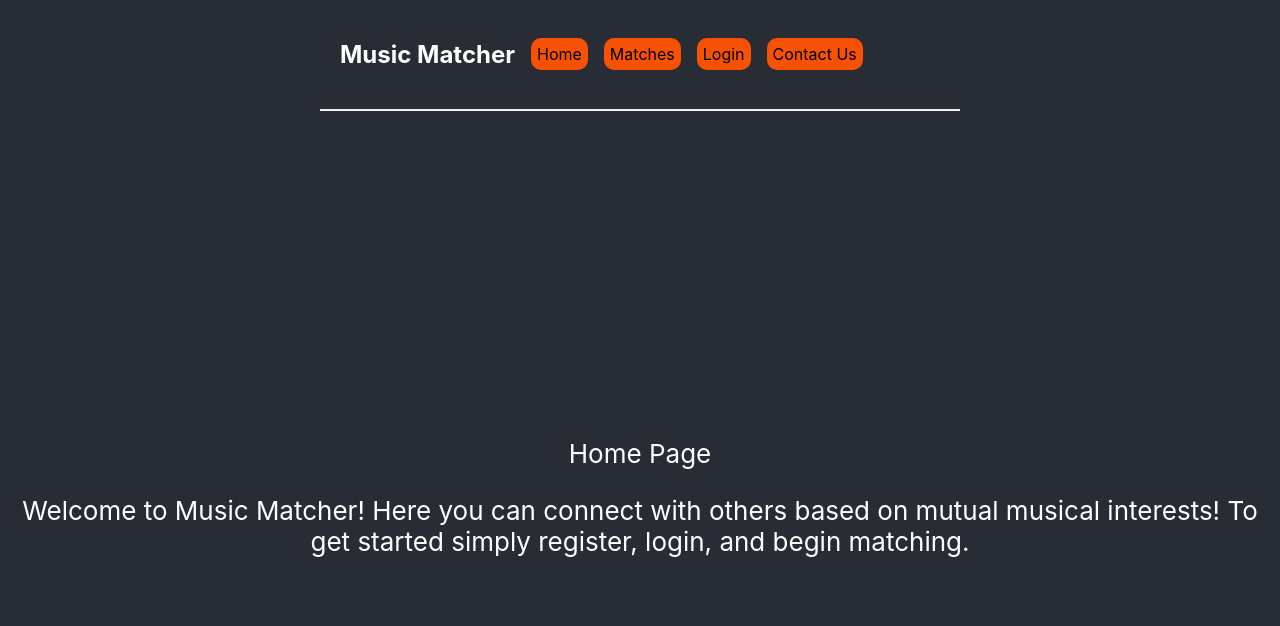
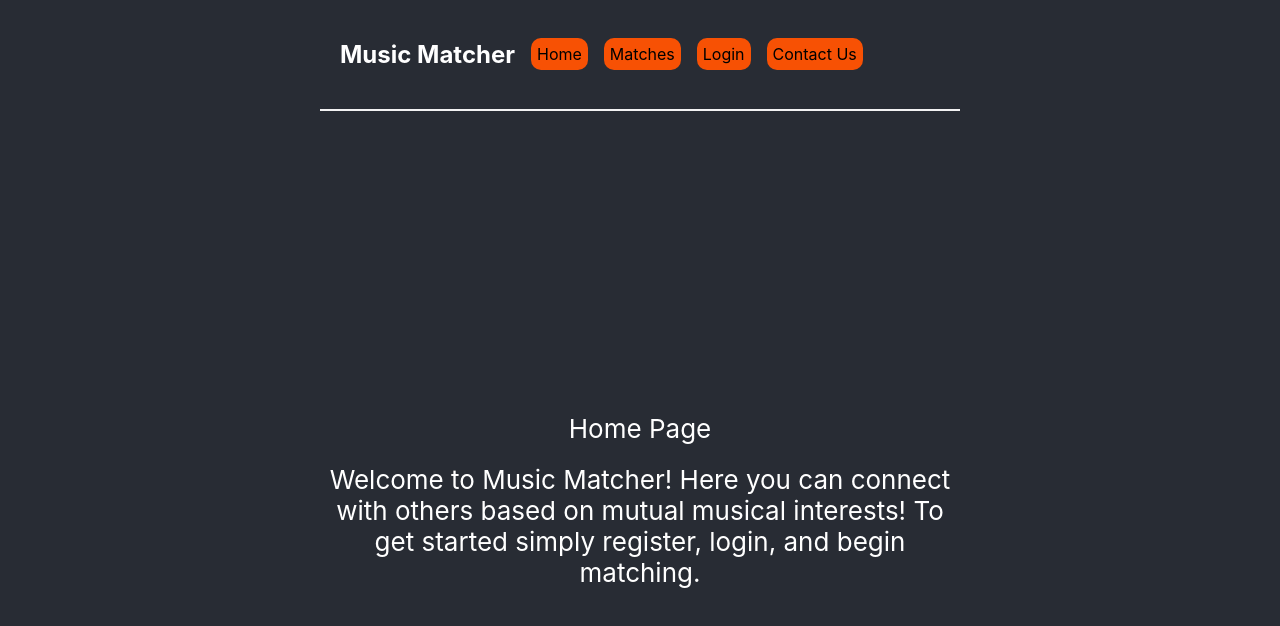
Before and after one commit to shorowitz03/HackIllinois, a React (Vite) app in the folder frontend/: page / in a window 1280 px wide. Shown: the top 626 px of the page. Built offline with nearby package versions, Linux system fonts and the light colour scheme.

Commit message:
CSS Home Fix

```diff
--- a/frontend/src/home.jsx
+++ b/frontend/src/home.jsx
@@ -8,9 +8,9 @@ class home extends React.Component{
 
     render(){
         return(
-            <div className = "home">
+            <div>
                 Home Page
-                <p>Welcome to Music Matcher! Here you can connect with others based on mutual musical interests!
+                <p className = "home">Welcome to Music Matcher! Here you can connect with others based on mutual musical interests!
                    To get started simply register, login, and begin matching.
                 </p>
             </div>
--- a/frontend/src/index.css
+++ b/frontend/src/index.css
@@ -47,7 +47,16 @@ code {
   border-right: 5px solid #00000059;
 }
 
-<<<<<<< HEAD
+.home{
+  padding: 20px;
+  display: flex;
+  flex-direction: column;
+  align-items: center;
+  text-align: center;
+  margin: 0 auto;
+  width: 50%;
+}
+
 .base-container {
   width: 100%;
   display: flex;
@@ -102,14 +111,4 @@ code {
 .focus {
   outline: none;
   box-shadow: 0px 0px 12px 0.8px #0e81ce96
-=======
-.home-descrip{
-  background-color: #282c34;
-  color:white;
-  padding: 20px;
-  display: flex;
-  align-items: center;
-  margin: 0 auto;
-  width:50%;
->>>>>>> d8d7202ad8a4cd594848a7470fc41b582c67d2dd
 }
```
